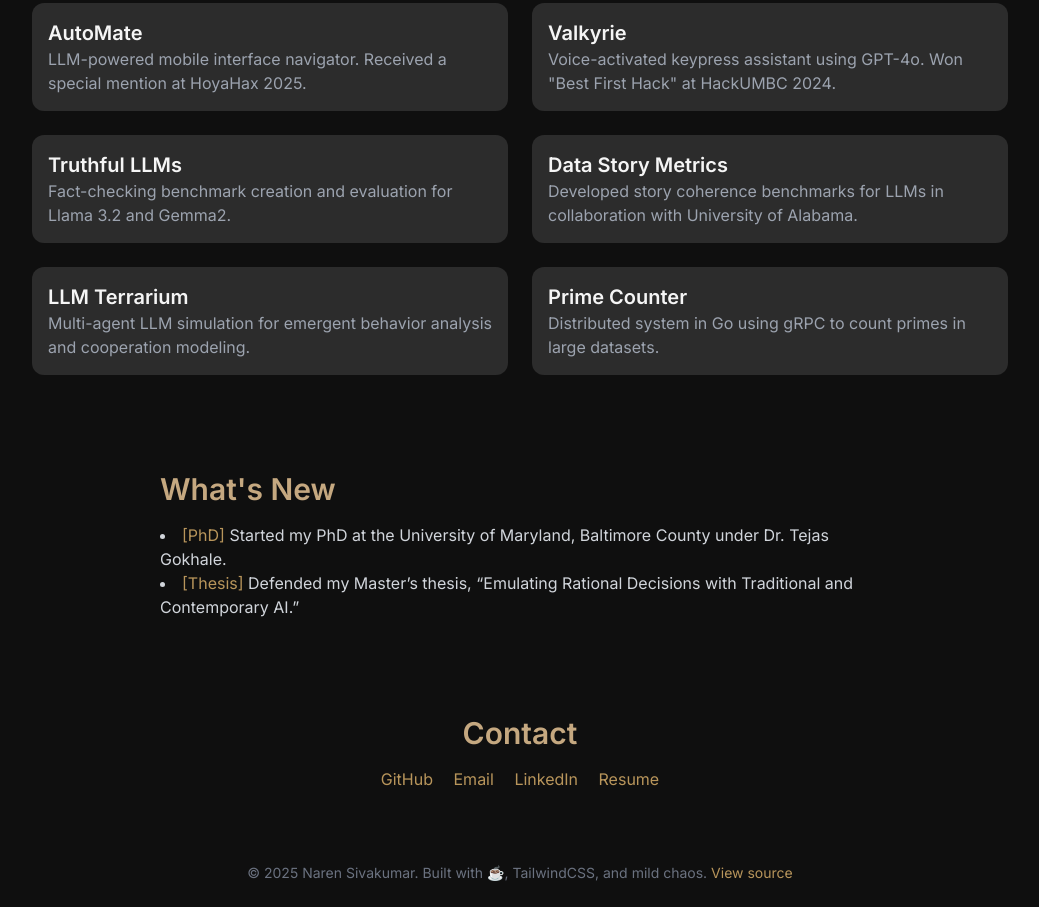
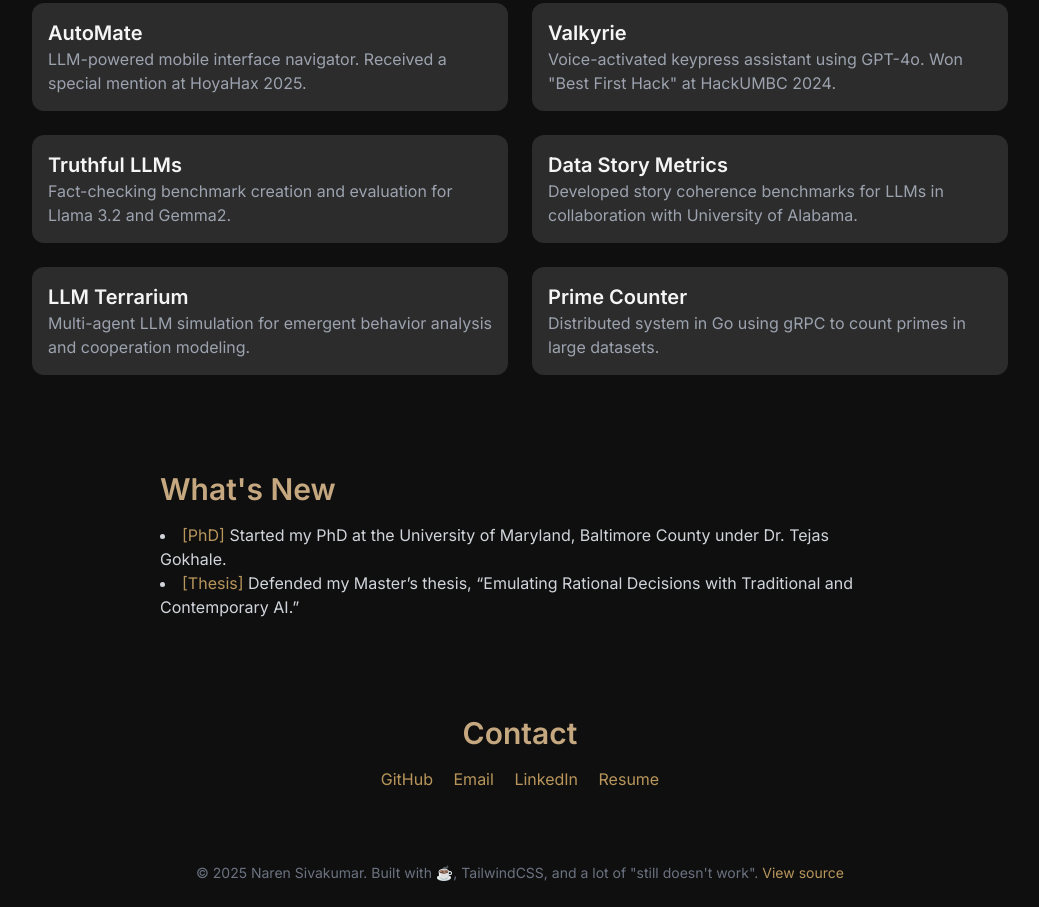
Before and after one commit to Falcon10056/Falcon10056.github.io, a plain HTML site: page index.html in a window 1280 px wide. Shown: the part 1213-2120 px from the top of the page, without its empty margins (120-1159 px from the left). Drawn offline with nearby package versions, Linux system fonts and the light colour scheme; files whose address does not match are found by name.

Commit message:
Update index.html

```diff
--- a/index.html
+++ b/index.html
@@ -143,7 +143,7 @@
 
   <!-- Footer -->
   <footer class="py-6 text-center text-sm text-gray-500">
-    <p>&copy; 2025 Naren Sivakumar. Built with ☕, TailwindCSS, and mild chaos. <a href="https://github.com/Falcon10056" class="text-accent hover:underline">View source</a></p>
+    <p>&copy; 2025 Naren Sivakumar. Built with ☕, TailwindCSS, and a lot of "still doesn't work". <a href="https://github.com/Falcon10056/Falcon10056.github.io" class="text-accent hover:underline">View source</a></p>
   </footer>
 </body>
 
```
